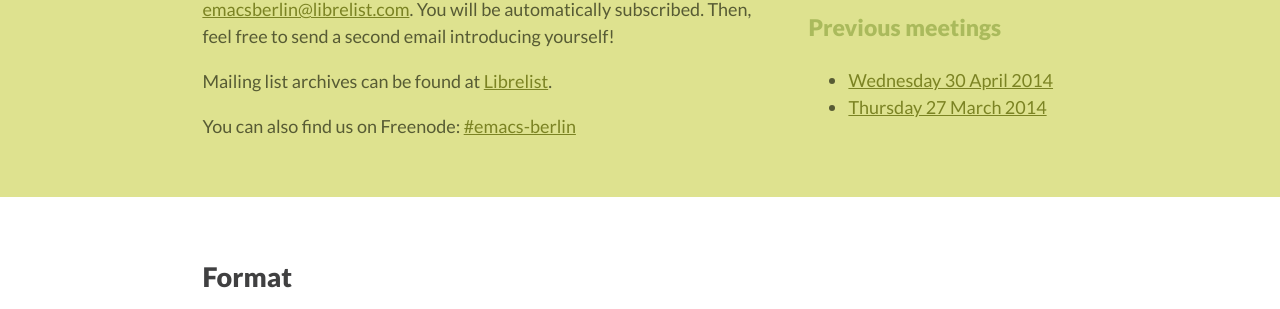
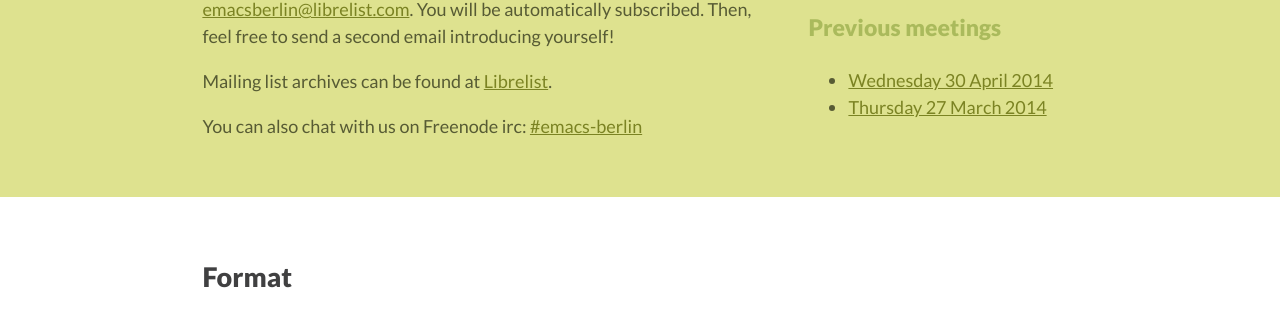
Before and after one commit to emacs-berlin/emacs-berlin.org, a Jekyll site: the page built from index.md, in a window 1280 px wide. Shown: the part 568-877 px from the top of the page. Built offline with Jekyll 4.4.1, drawn with Linux system fonts in a browser that asks for light colours.

Commit message:
Add words 'chat' and 'irc' to chat link line
To make sure also people who do not know freenode understand this line.

```diff
--- a/index.md
+++ b/index.md
@@ -19,7 +19,9 @@ We have a mailing list! To join the mailing list, simply send an email to [emacs
 
 Mailing list archives can be found at [Librelist](http://librelist.com/browser/emacsberlin/).
 
-You can also find us on Freenode: [#emacs-berlin](irc://chat.freenode.net/emacs-berlin)
+You can also chat with us on Freenode irc:
+[#emacs-berlin](irc://chat.freenode.net/emacs-berlin)
+
 </div><div class="medium-4 columns">
 
 ### Upcoming
```
